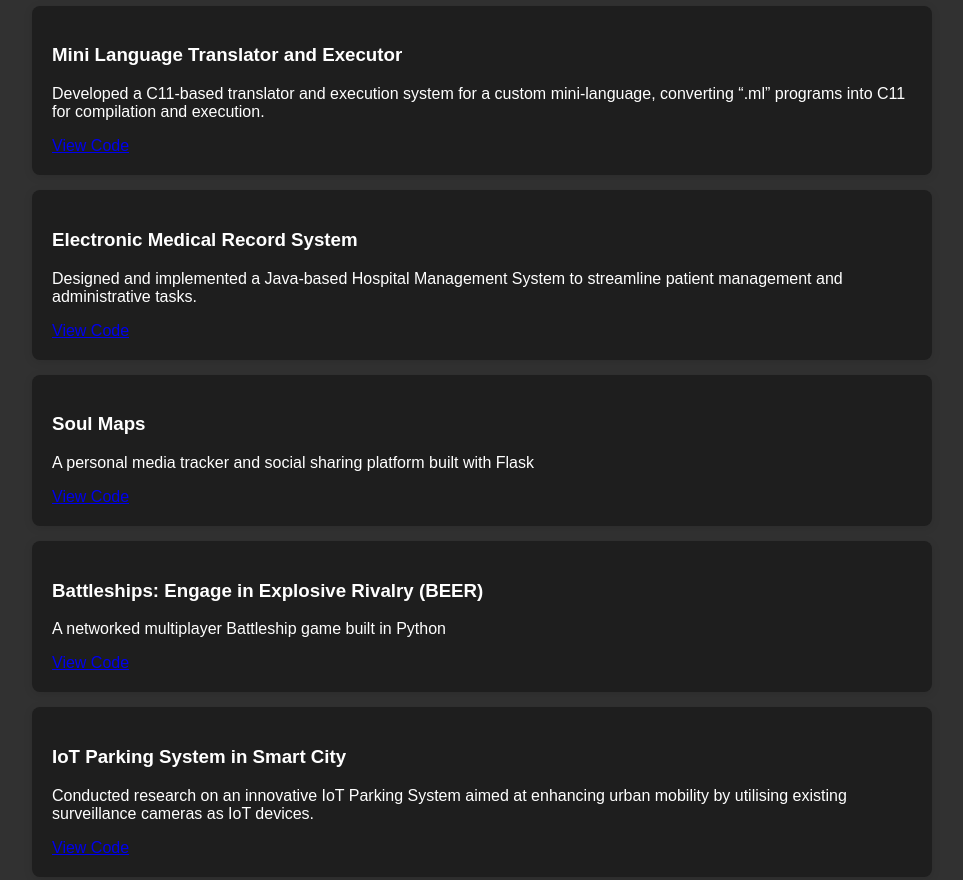
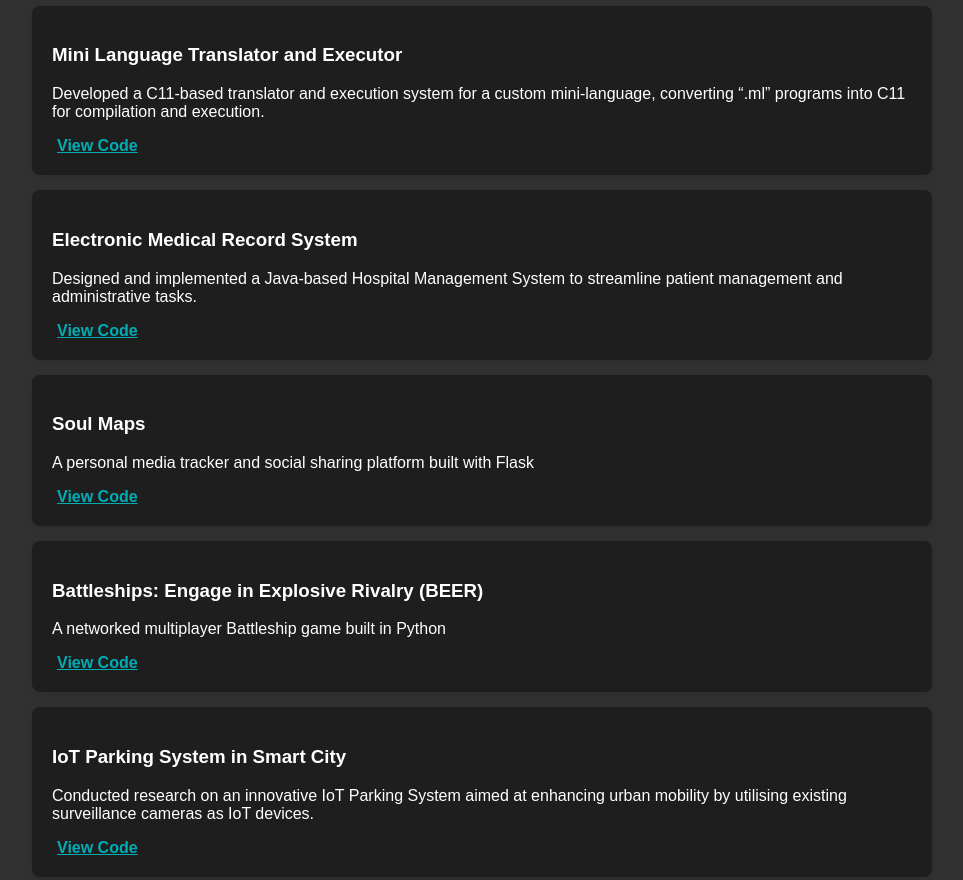
Before and after one commit to ZFUNG14/DigitalPortfolio, a plain HTML site: page index.html in a window 1280 px wide. Shown: the part 1200-2080 px from the top of the page, without its empty margins (158-1121 px from the left). Drawn offline with nearby package versions, Linux system fonts and the light colour scheme.

Commit message:
added styling into project section

```diff
--- a/index.html
+++ b/index.html
@@ -66,7 +66,7 @@
           mini-language, converting “.ml” programs into C11 for compilation and
           execution.
         </p>
-        <a href="https://github.com/username/resume-parser" target="_blank"
+        <a class = "github-link" href="https://github.com/username/resume-parser" target="_blank"
           >View Code</a
         >
       </div>
@@ -77,7 +77,7 @@
           Designed and implemented a Java-based Hospital Management System to
           streamline patient management and administrative tasks.
         </p>
-        <a href="https://github.com/username/covid-dashboard" target="_blank"
+        <a class = "github-link" href="https://github.com/username/covid-dashboard" target="_blank"
           >View Code</a
         >
       </div>
@@ -87,7 +87,7 @@
         <p>
           A personal media tracker and social sharing platform built with Flask
         </p>
-        <a href="https://github.com/username/stock-predictor" target="_blank"
+        <a class = "github-link" href="https://github.com/username/stock-predictor" target="_blank"
           >View Code</a
         >
       </div>
@@ -95,7 +95,7 @@
       <div class="project-card" data-aos="fade-right">
         <h3>Battleships: Engage in Explosive Rivalry (BEER)</h3>
         <p>A networked multiplayer Battleship game built in Python</p>
-        <a href="https://github.com/username/stock-predictor" target="_blank"
+        <a class = "github-link" href="https://github.com/username/stock-predictor" target="_blank"
           >View Code</a
         >
       </div>
@@ -107,7 +107,7 @@
           enhancing urban mobility by utilising existing surveillance cameras as
           IoT devices.
         </p>
-        <a href="https://github.com/username/stock-predictor" target="_blank"
+        <a class = "github-link" href="https://github.com/username/stock-predictor" target="_blank"
           >View Code</a
         >
       </div>
@@ -185,18 +185,12 @@
     <div data-aos="fade-up-left">
       <h2 >🇲🇾 Besides,</h2 >
       <p >
-        I am also actively involved in the <a class = "links" href="https://www.instagram.com/mcs_uwa">Malaysian Cultural Society</a> at UWA. As President, I have the privilege of leading a team of 50 passionate individuals in organizing cultural events for 300+ people as well as promoting Malaysian heritage on campus.
+        I am also actively involved in the <a class = "links" href="https://www.uwastudentguild.com/clubs/malaysian-cultural-society">Malaysian Cultural Society</a> at UWA. As President, I have the privilege of leading a team of 50 passionate individuals in organizing cultural events for 300+ people as well as promoting Malaysian heritage on campus.
         Through events such as food fairs and community picnics, we aim to foster a strong sense of belonging among Malaysians in Western Australia and provide support whenever needed.
       </p>
     </div>
       <div data-aos="fade-up-right">
             <div class="your-class" >
-        <div>
-          <img
-            src="media/MCS media/exco.JPG"
-            alt="Excecutive committee member 2025"
-          />
-        </div>
         <div>
           <img src="media/MCS media/picnic.JPG" alt="Picnic event 2025" />
         </div>
@@ -296,7 +290,6 @@
 
     <!-- AOS JS -->
     <script src="https://cdn.jsdelivr.net/npm/aos@2.3.4/dist/aos.js"></script>
-    <script src="script.js"></script>
 
     <!--Slick JS link-->
     <!-- jQuery (required for Slick) -->
@@ -304,6 +297,7 @@
 
     <!-- Slick JS -->
     <script src="https://cdn.jsdelivr.net/npm/slick-carousel@1.8.1/slick/slick.min.js"></script>
+    <script src="script.js"></script>
 
 
     <script type="module">
--- a/style.css
+++ b/style.css
@@ -162,6 +162,14 @@ h2, h3 {
   box-shadow: 0 2px 10px rgba(0,0,0,0.1);
 }
 
+.github-link {
+  text-decoration: underline;
+  color: #00adb5;
+  text-decoration: underline;
+  margin: 0 5px;
+  font-weight: bold;
+}
+
 /*<!-------------------------------Skill Section (tagcanvas)------------------------------------------------> */
 #myCanvasContainer {
   display: flex;
```
Also changed, not shown: 2 other files.
